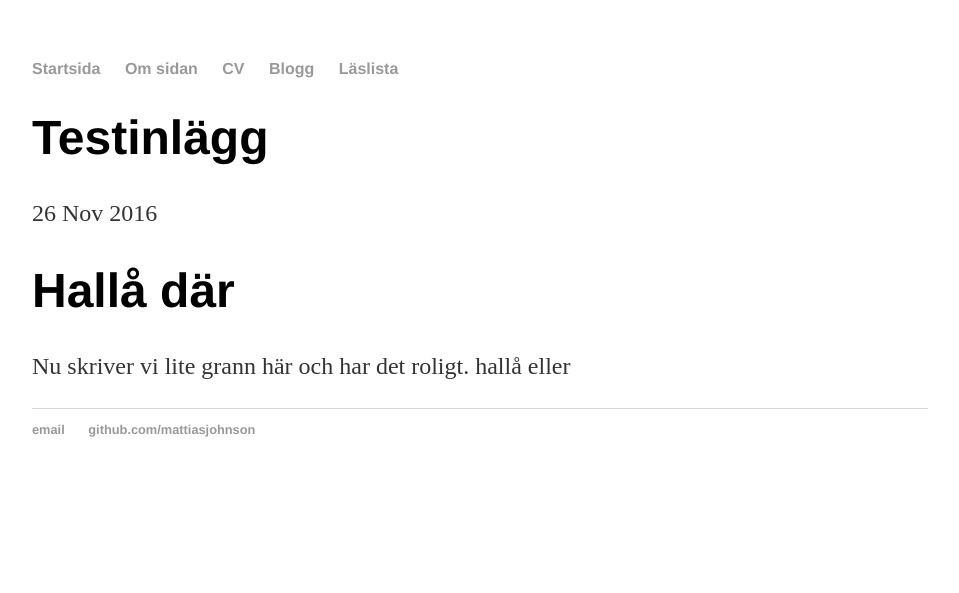
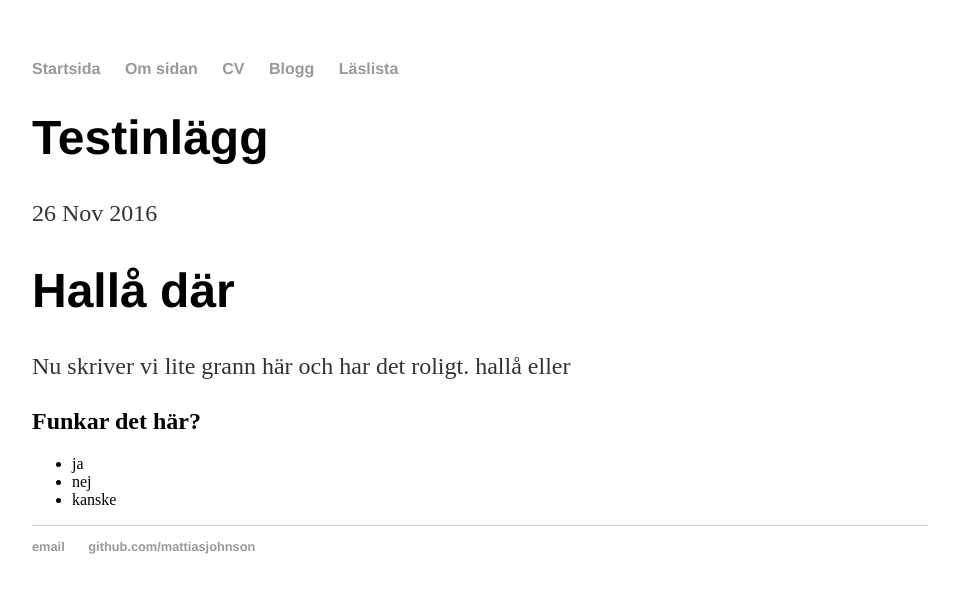
Before and after one commit to mattiasJohnson/mattiasjohnson.github.io, a Jekyll site: the page built from _posts/2016-11-26-ett-testinlagg.md, in a window 1280 px wide. Shown: the top 593 px of the page, without its empty margins (160-1119 px from the left). Built offline with Jekyll 4.4.1, drawn with Linux system fonts in a browser that asks for light colours.

Commit message:
Update 2016-11-26-ett-testinlagg.md

```diff
--- a/_posts/2016-11-26-ett-testinlagg.md
+++ b/_posts/2016-11-26-ett-testinlagg.md
@@ -5,3 +5,8 @@ date: 2016-11-26
 ---
 # Hallå där
 Nu skriver vi lite grann här och har det roligt. hallå eller
+
+## Funkar det här?
+* ja
+* nej
+* kanske
```
